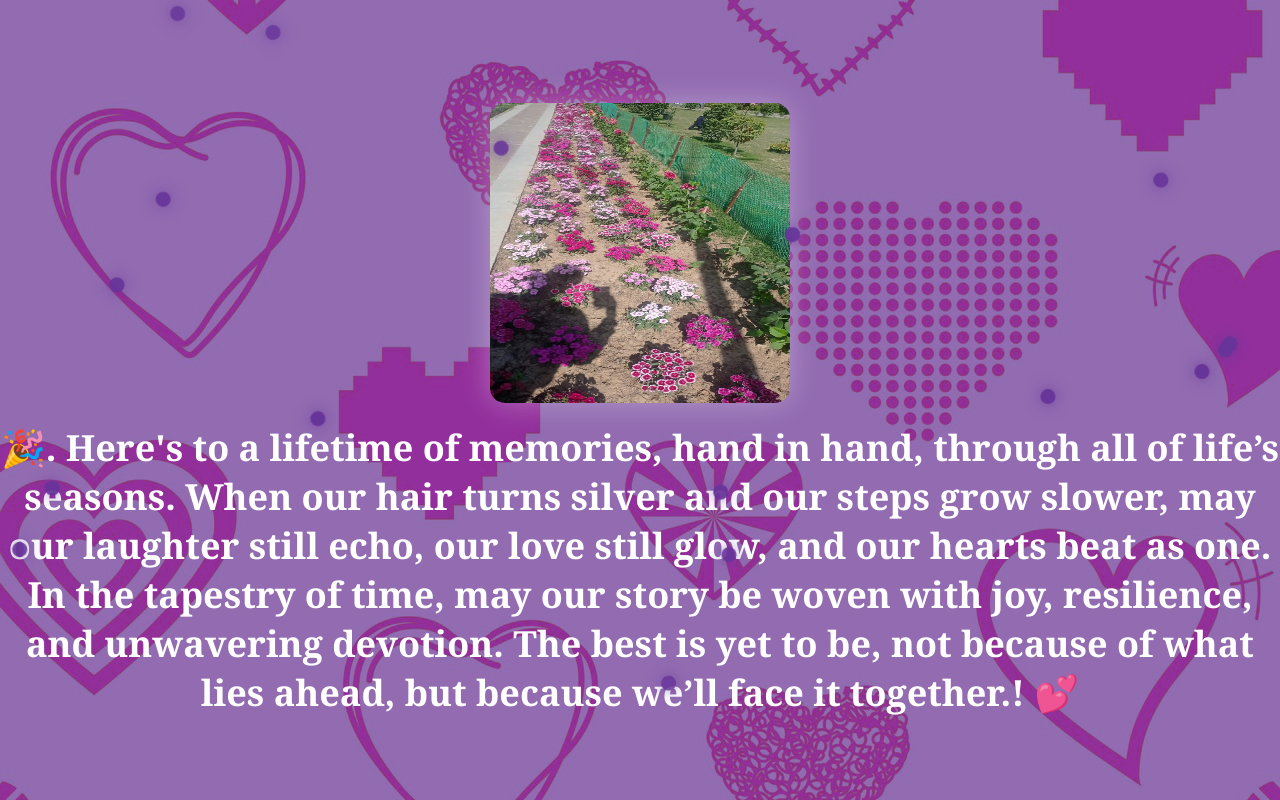
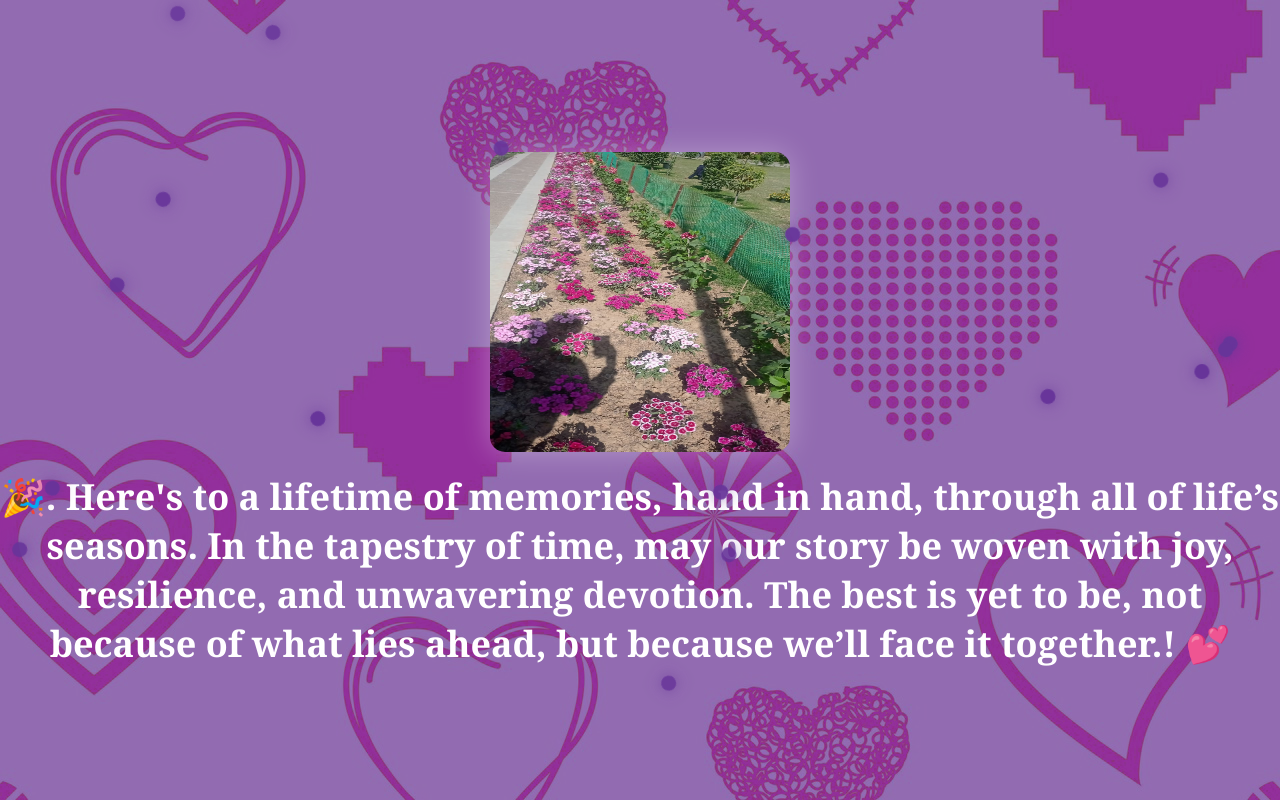
Before and after one commit to Taran-17/pval, a plain HTML site: page index.html in a window 1280 px wide. Both pictures are taken after a click on the button "Yayy, I love you! 💜". Drawn offline with Linux system fonts and the light colour scheme.

Commit message:
Update index.html

```diff
--- a/index.html
+++ b/index.html
@@ -173,7 +173,7 @@
     </div>
     <div class="celebration" id="celebration">
         <img src='./flowers.jpg' alt="Celebration Image" class="celebration-image">
-        🎉. Here's to a lifetime of memories, hand in hand, through all of life’s seasons. When our hair turns silver and our steps grow slower, may our laughter still echo, our love still glow, and our hearts beat as one. In the tapestry of time, may our story be woven with joy, resilience, and unwavering devotion. The best is yet to be, not because of what lies ahead, but because we’ll face it together.! 💕
+        🎉. Here's to a lifetime of memories, hand in hand, through all of life’s seasons. In the tapestry of time, may our story be woven with joy, resilience, and unwavering devotion. The best is yet to be, not because of what lies ahead, but because we’ll face it together.! 💕
     </div>
     <script>
         function createPetal() {
```
